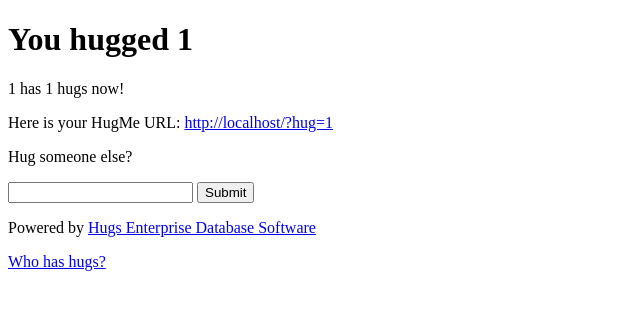
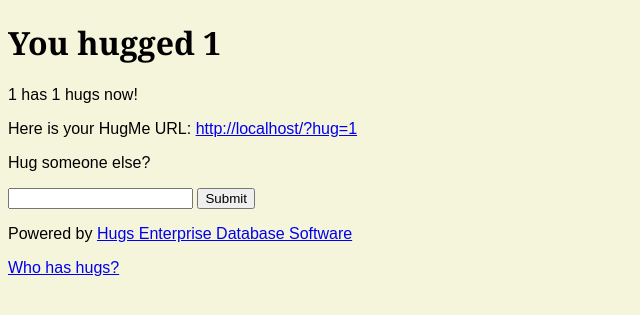
Before and after one commit to umphlet/hugs, a PHP site: page /?hug=1 in a window 1280 px wide. Shown: the top 315 px of the page, without its empty margins (0-640 px from the left). Run offline with PHP 8.4, Linux system fonts and the light colour scheme; data that the repository does not hold is empty; a stand-in replaces the project's code that opens the database connection.

Commit message:
Random style changes

```diff
--- a/form.php
+++ b/form.php
@@ -1,14 +1,9 @@
 <?
 if ($CLEAN_URL === true) {
-  if (preg_match('/hugme/i',$_SERVER["REQUEST_URI"])) {
-      $url_start = '../';
-  } else {
-      $url_start = './';
-      }
 ?>
 <form onsubmit="location.href='<? echo $url_start ?>hugme/' + document.getElementById('myInput').value; return false;">
 <? } else { ?>
-<form onsubmit="location.href='./index.php?hug=' + document.getElementById('myInput').value; return false;">
+<form onsubmit="location.href='index.php?hug=' + document.getElementById('myInput').value; return false;">
 <? } ?>
 <input type="text" id="myInput">
   <input type="submit">
--- a/newhug.php
+++ b/newhug.php
@@ -21,6 +21,6 @@
 ?>
 <h1>You hugged <? echo htmlspecialchars($name); ?></h1>
 <p><? echo htmlspecialchars($name); ?> has <? echo $addedhug ?> hugs now!</p>
-<p>Here is your HugMe URL: <a href="<? echo $HUG_URL; ?>"><? echo "http://" . $_SERVER['HTTP_HOST'] . $_SERVER['REQUEST_URI']; ?></a></p>
+<p>Here is your HugMe URL: <a href="<? echo "http://" . $_SERVER['HTTP_HOST'] . $_SERVER['REQUEST_URI']; ?>"><? echo "http://" . $_SERVER['HTTP_HOST'] . $_SERVER['REQUEST_URI']; ?></a></p>
 <p>Hug someone else?</p>
 <? include("form.php"); ?>
--- a/style.css
+++ b/style.css
@@ -0,0 +1,8 @@
+body {
+    font-family: Arial, Helvetica, sans-serif;
+    background-color: beige;
+}
+
+h1 {
+    font-family: Georgia, 'Times New Roman', Times, serif;
+}
```
